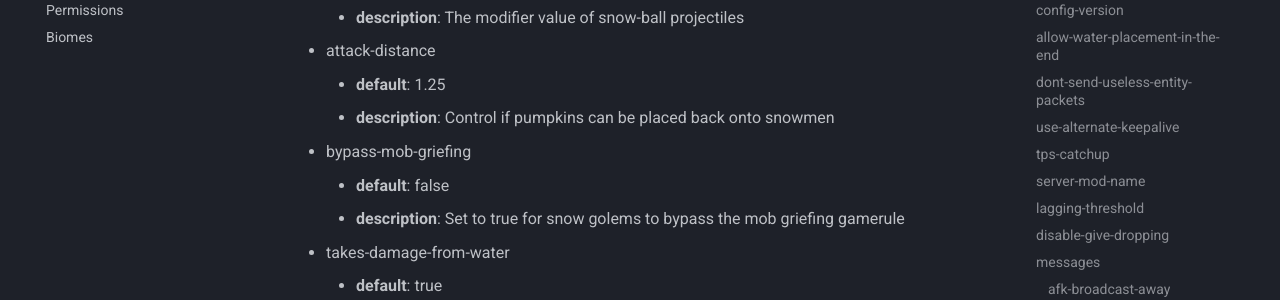
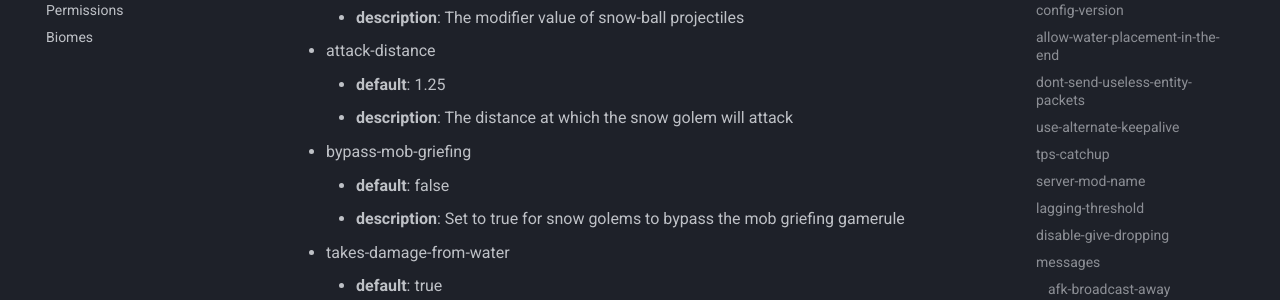
Before and after one commit to PurpurMC/PurpurDocs, an MkDocs documentation site: the page built from docs/Configuration.md, in a window 1280 px wide and 900 px high, scrolled down 21140 px. Shown: the part 152-452 px from the top of the window. Built offline with MkDocs 1.6.1 and Material for MkDocs 9.7.7, drawn with Linux system fonts in a browser that asks for light colours; comment, search, counter and statistics services are not loaded.

Commit message:
add a missing description for an option

```diff
--- a/docs/Configuration.md
+++ b/docs/Configuration.md
@@ -601,7 +601,7 @@ If `min-shoot-interval-ticks` and `max-shoot-interval-ticks` are both set to
     - **description**: The modifier value of snow-ball projectiles
 * attack-distance
     - **default**: 1.25
-    - **description**: Control if pumpkins can be placed back onto snowmen
+    - **description**: The distance at which the snow golem will attack
 * bypass-mob-griefing
     - **default**: false
     - **description**: Set to true for snow golems to bypass the mob griefing gamerule
```
